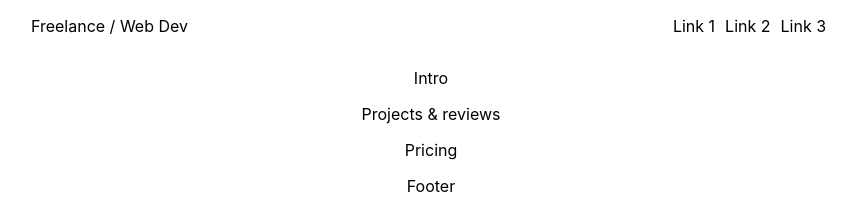
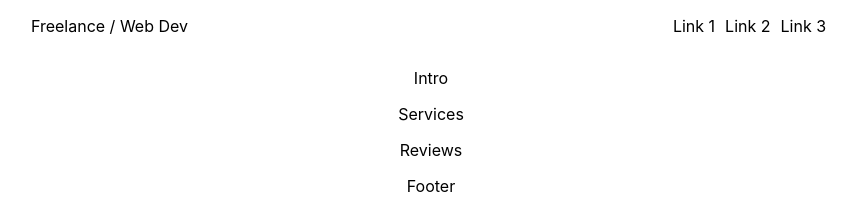
Before and after one commit to venoblin/freelance-webdev, a React (Create React App) app: page / in a window 1280 px wide. Shown: the top 210 px of the page, without its empty margins (209-1065 px from the left). Built offline with nearby package versions, Linux system fonts and the light colour scheme.

Commit message:
modified section placeholders

```diff
--- a/src/components/routes/Home.tsx
+++ b/src/components/routes/Home.tsx
@@ -7,12 +7,12 @@ const Home = () => {
         <p>Intro</p>
       </section>
 
-      <section className='projects-reviews'>
-        <p>Projects & reviews</p>
+      <section className='services'>
+        <p>Services</p>
       </section>
 
-      <section className='pricing'>
-        <p>Pricing</p>
+      <section className='reviews'>
+        <p>Reviews</p>
       </section>
     </div>
   )
```
